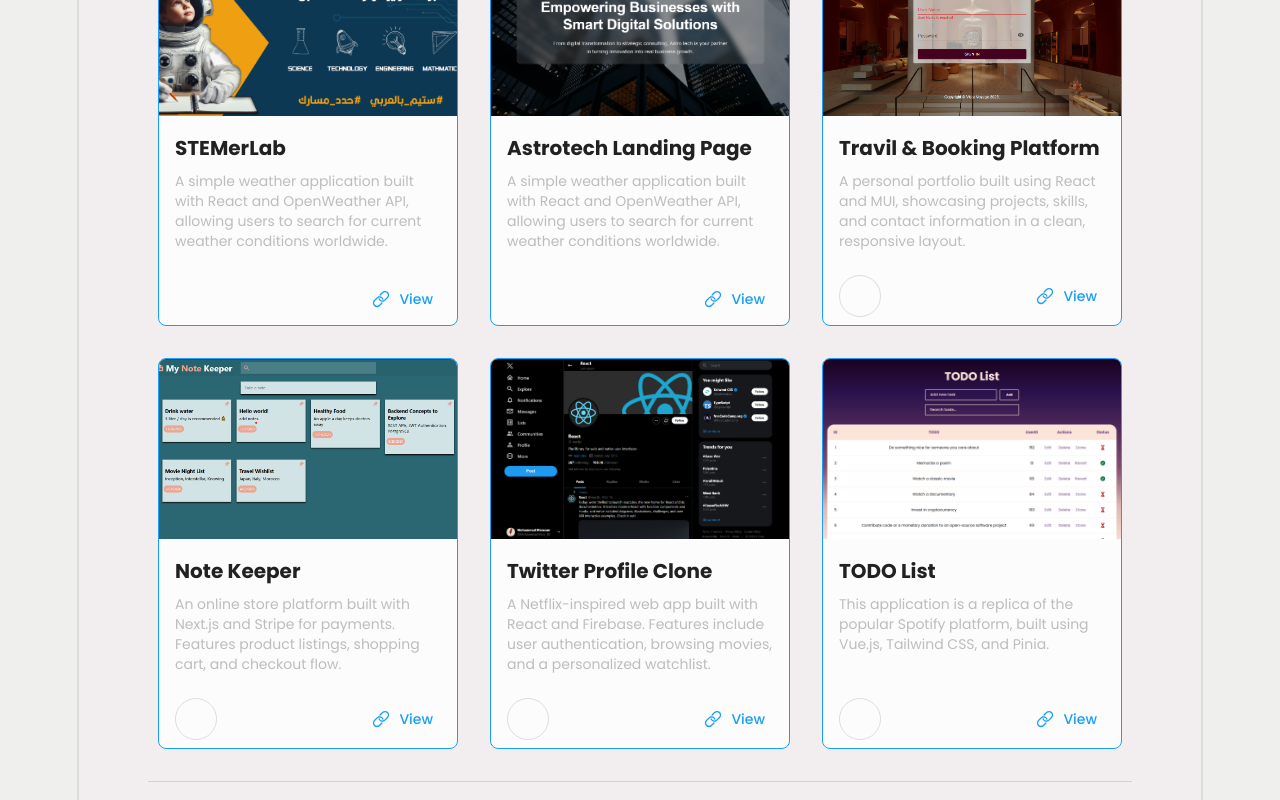
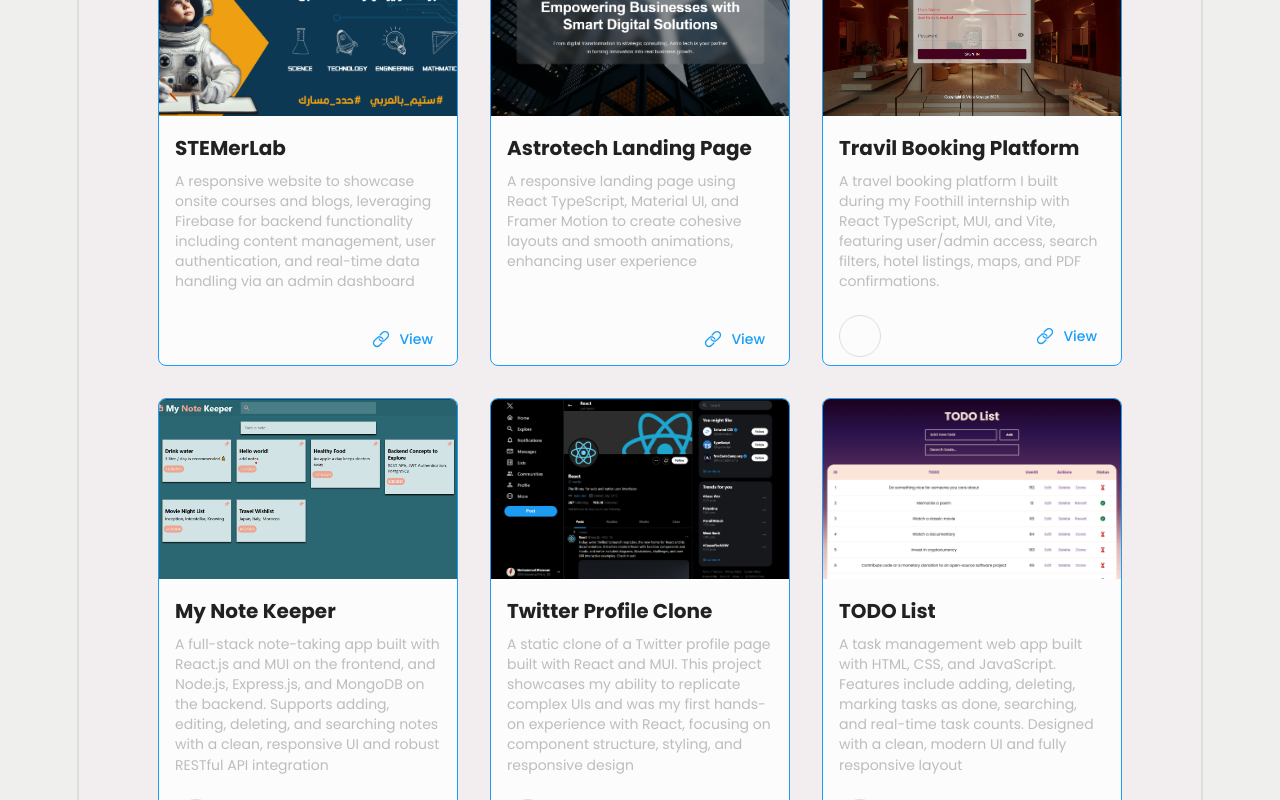
Before and after one commit to Mohammad-Mans/my-portfolio, a React (Vite) app: page / in a window 1280 px wide. Shown: the part 1740-2540 px from the top of the page. Built offline with nearby package versions, Linux system fonts and the light colour scheme; no server answers; some icons are missing.

Commit message:
Update Projects

```diff
--- a/src/pages/HomePage/components/Projects/index.tsx
+++ b/src/pages/HomePage/components/Projects/index.tsx
@@ -11,37 +11,37 @@ const projects = [
   {
     title: "STEMerLab",
     description:
-      "A simple weather application built with React and OpenWeather API, allowing users to search for current weather conditions worldwide.",
+      "A responsive website to showcase onsite courses and blogs, leveraging Firebase for backend functionality including content management, user authentication, and real-time data handling via an admin dashboard",
     image: STEMerLab,
     demoLink: "https://stemerlab.com/",
   },
   {
     title: "Astrotech Landing Page",
     description:
-      "A simple weather application built with React and OpenWeather API, allowing users to search for current weather conditions worldwide.",
+      "A responsive landing page using React TypeScript, Material UI, and Framer Motion to create cohesive layouts and smooth animations, enhancing user experience",
     image: Astrotech,
     demoLink: "https://astrotechltd.com/",
   },
   {
-    title: "Travil & Booking Platform",
+    title: "Travil Booking Platform",
     description:
-      "A personal portfolio built using React and MUI, showcasing projects, skills, and contact information in a clean, responsive layout.",
+      "A travel booking platform I built during my Foothill internship with React TypeScript, MUI, and Vite, featuring user/admin access, search filters, hotel listings, maps, and PDF confirmations.",
     image: VistaVoyage,
     demoLink: "https://vista-voyage-mo.vercel.app/",
     githubLink: "https://github.com/Mohammad-Mans/Travel-Booking-Platform",
   },
   {
-    title: "Note Keeper",
+    title: "My Note Keeper",
     description:
-      "An online store platform built with Next.js and Stripe for payments. Features product listings, shopping cart, and checkout flow.",
+      "A full-stack note-taking app built with React.js and MUI on the frontend, and Node.js, Express.js, and MongoDB on the backend. Supports adding, editing, deleting, and searching notes with a clean, responsive UI and robust RESTful API integration",
     image: NoteKeeper,
     demoLink: "https://note-keeper-mo.vercel.app",
-    githubLink: "https://github.com/Mohammad-Mans/frontend-note-keeper-webkit",
+    githubLink: "https://github.com/Mohammad-Mans/my-note-keeper-frontend",
   },
   {
     title: "Twitter Profile Clone",
     description:
-      "A Netflix-inspired web app built with React and Firebase. Features include user authentication, browsing movies, and a personalized watchlist.",
+      "A static clone of a Twitter profile page built with React and MUI. This project showcases my ability to replicate complex UIs and was my first hands-on experience with React, focusing on component structure, styling, and responsive design",
     image: TwitterClone,
     demoLink: "https://twitter-clone-mo.vercel.app",
     githubLink: "https://github.com/Mohammad-Mans/twitter-react-profile",
@@ -50,7 +50,7 @@ const projects = [
   {
     title: "TODO List",
     description:
-      "This application is a replica of the popular Spotify platform, built using Vue.js, Tailwind CSS, and Pinia.",
+      "A task management web app built with HTML, CSS, and JavaScript. Features include adding, deleting, marking tasks as done, searching, and real-time task counts. Designed with a clean, modern UI and fully responsive layout",
     image: Todo,
     demoLink: "https://todo-list-mo.vercel.app",
     githubLink: "https://github.com/Mohammad-Mans/todo-list",
```
